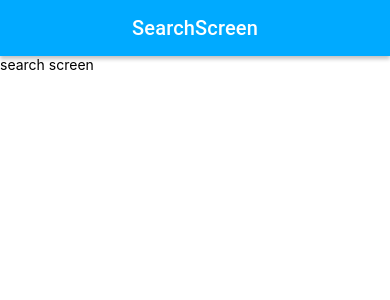
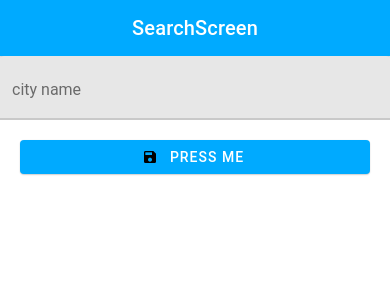
Before and after one commit to michaldobiezynski/rnWeatherApp, a React Native app: screen /search in a window 390 px wide. Shown: the top 300 px of the page. Built offline with nearby package versions, Linux system fonts and the light colour scheme.

Commit message:
creating search screen with autocomplete

```diff
--- a/screens/Search.js
+++ b/screens/Search.js
@@ -1,13 +1,57 @@
-import * as React from 'react';
-import {View, Text} from 'react-native';
-import {Appbar, Title} from 'react-native-paper';
+import React, {useState} from 'react';
+import {View, Text, FlatList} from 'react-native';
+import {TextInput, Button, Card} from 'react-native-paper';
 import Header from './Header';
 
 const Search = () => {
+  const [city, setCity] = useState('');
+  const [cities, setCities] = useState([]);
+
+  const fetchCities = (text) => {
+    setCity(text);
+    fetch(
+      `https://api.weather.com/v3/location/search?apiKey=6532d6454b8aa370768e63d6ba5a832e&language=en-US&query=${text}&locationType=city&format=json`,
+    )
+      .then((item) => item.json())
+      .then((cityData) => {
+        if (cityData.location.address) {
+          console.log(cityData.location.address.slice(0, 9));
+          setCities(cityData.location.address.slice(0, 9));
+        }
+      })
+      .catch((error) => console.error(error));
+  };
   return (
     <View style={{flex: 1}}>
       <Header name="SearchScreen" />
-      <Text>search screen</Text>
+      <TextInput
+        label="city name"
+        theme={{colors: {primary: '#00aaff'}}}
+        value={city}
+        onChangeText={(text) => {
+          fetchCities(text);
+        }}
+      />
+      <Button
+        icon="content-save"
+        mode="contained"
+        theme={{colors: {primary: '#00aaff'}}}
+        style={{margin: 20}}
+        onPress={() => console.log('Pressed')}>
+        <Text style={{color: 'white'}}>Press me</Text>
+      </Button>
+
+      <FlatList
+        data={cities}
+        renderItem={({item}) => {
+          return (
+            <Card style={{margin: 2, padding: 12}}>
+              <Text>{item}</Text>
+            </Card>
+          );
+        }}
+        keyExtractor={(item) => item}
+      />
     </View>
   );
 };
```
Also changed, not shown: screens/Header.js (line endings or trailing spaces), 2 other files (tests, documents, lock files or other folders).
